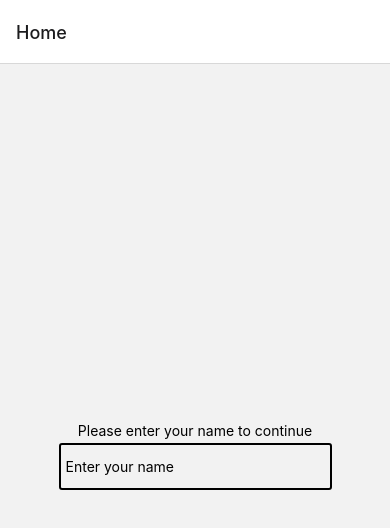
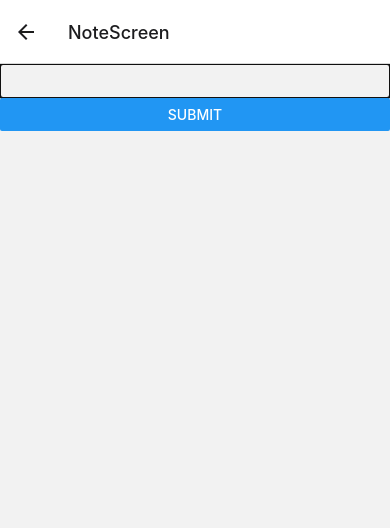
Before and after one commit to gizemsangur1/NoteApp, a React Native app: screen /NoteScreen in a window 390 px wide. Shown: the top 528 px of the page. Built offline with nearby package versions, Linux system fonts and the light colour scheme.

Commit message:
Create createNote page

```diff
--- a/App.js
+++ b/App.js
@@ -5,16 +5,20 @@ import { createNativeStackNavigator } from "@react-navigation/native-stack";
 import HomeScreen from "./src/HomeScreen";
 import DetailsScreen from "./src/DetailsScreen";
 import Welcome from "./src/Welcome"
+import { useEffect, useState } from "react";
+import AsyncStorage from "@react-native-async-storage/async-storage";
+import NoteScreen from "./src/NoteScreen";
 const Stack = createNativeStackNavigator();
 
 export default function App() {
+
   return (
     <NavigationContainer>
       <Stack.Navigator>
-        <Stack.Screen name="Home" component={Welcome} />
-        <Stack.Screen name="Intro" component={HomeScreen} />
-        <Stack.Screen name="Details" component={DetailsScreen} />
-
+         <Stack.Screen name="Welcome" component={Welcome} />
+       {/*  <Stack.Screen name="Intro" component={HomeScreen} />
+        <Stack.Screen name="Details" component={DetailsScreen} />  */}
+        <Stack.Screen name="NoteScreen" component={NoteScreen}/>
       </Stack.Navigator>
     </NavigationContainer>
   );
--- /dev/null
+++ b/src/NoteScreen.js
@@ -0,0 +1,36 @@
+import { Button, StatusBar, StyleSheet, Text, TextInput, View } from "react-native";
+import React, { useState } from "react";
+import { useNavigation } from "@react-navigation/native";
+import AsyncStorage from "@react-native-async-storage/async-storage";
+
+const NoteScreen = () => {
+  const [note, setNote] = useState("");
+  const navigation = useNavigation();
+
+  const saveNote = async () => {
+    const value = await AsyncStorage.getItem("NOTES");
+    const n = value ? JSON.parse(value) : [];
+    n.push(note);
+    await AsyncStorage.setItem("NOTES",JSON.stringify(n)).then(()=>navigation.navigate("Welcome"));
+    setNote("");
+  };
+
+  return (
+    <>
+      <StatusBar barStyle="dark-content" />
+      <View>
+        <TextInput
+        value={note}
+        onChangeText={setNote}
+        multiline={true}
+        autoFocus
+        />
+        <Button title="SUBMIT" onPress={saveNote}/>
+      </View>
+    </>
+  );
+};
+
+export default NoteScreen;
+
+const styles = StyleSheet.create({});
--- a/src/Welcome.js
+++ b/src/Welcome.js
@@ -1,22 +1,16 @@
 import * as React from "react";
 import { StatusBar } from "expo-status-bar";
-import { StyleSheet, Text, TextInput, View } from "react-native";
+import { Button, StyleSheet, Text, TextInput, View } from "react-native";
 import { Colors } from "react-native/Libraries/NewAppScreen";
-import { color } from "@rneui/base";
 import { useState } from "react";
+import AsyncStorage from "@react-native-async-storage/async-storage";
+import NoteScreen from "./NoteScreen";
+export default function DetailsScreen({ navigation }) {
 
-export default function DetailsScreen({ navigation }) {
-  const [name, setName] = useState();
-  const handleText = text =>  setName(text);
   return (
     <View style={styles.container}>
       <Text style={styles.Text}>Please enter your name to continue</Text>
-      <TextInput
-        value={name}
-        onChangeText={handleText}
-        defaultValue="Enter your name"
-        style={styles.TextInput}
-      ></TextInput>
+
     </View>
   );
 }
@@ -37,4 +31,9 @@ const styles = StyleSheet.create({
     height: "6%",
     padding: 5,
   },
+  Button:{
+    borderRadius:5,
+    backgroundColor:"pink",
+
+  },
 });
```
